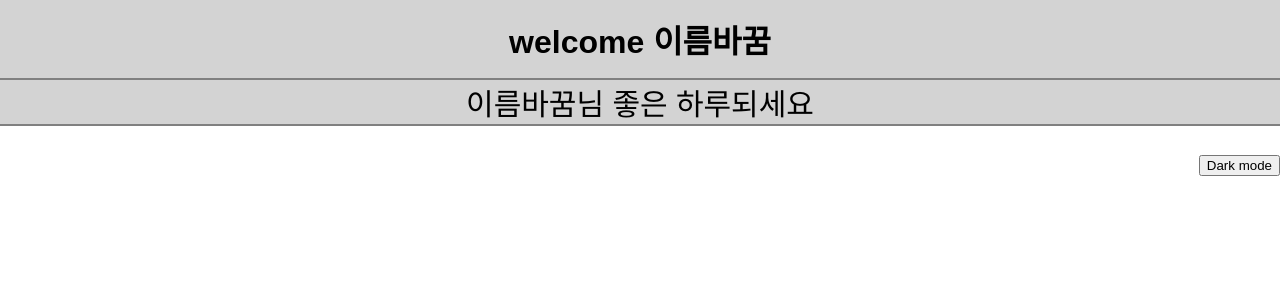
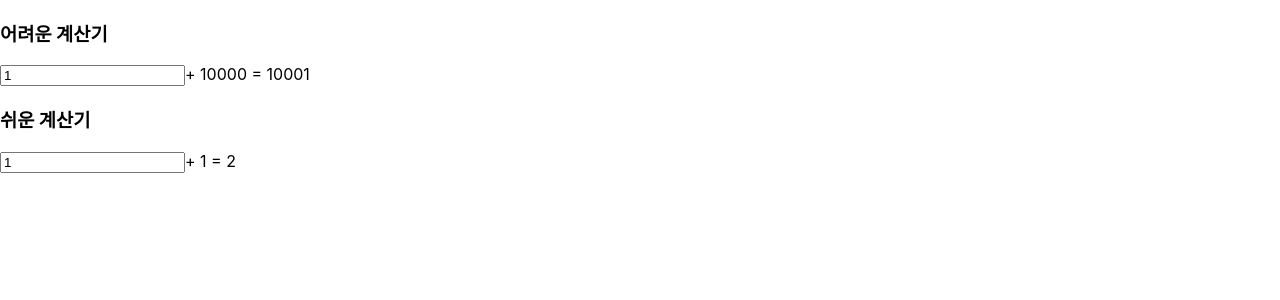
Before and after one commit to wmswmswms/react_study1, a React (Create React App) app: page / in a window 1280 px wide. Shown: the top 300 px of the page. Built offline with nearby package versions, Linux system fonts and the light colour scheme.

Commit message:
useMemo 기본

```diff
--- a/src/App.js
+++ b/src/App.js
@@ -1,24 +1,64 @@
-import './style1.css';
-import {useState,useRef, useEffect,useContext } from 'react';
-import { ThemeContext } from './context/ThemeContext';
-import { UseContext } from './context/UserContext';
-import Page from './componet/Page';
+//import './style1.css';
+import {useState,useRef, useEffect,useContext,useMemo } from 'react';
 
+
+const hardCalculator = (hardNumber)=>{
+  console.log('어려운 계산됨');
+  for(let i=0;i<=999999999;i++){
+
+  }
+  return hardNumber + 10000;
+}
+
+
+const easyCalculator = (easyNumber)=>{
+  console.log('쉬운 계산됨');
+  return easyNumber + 1;
+}
 
 
 function App() {
 
-  const [isDark, setIsdark] = useState(false);
+  const [hardNumber, setHardnumber] = useState(1);
+  const [easyNumber, seteasyNumber] = useState(1);
 
-  //contenxt 로 감싸주고 value에 useState 명을 지정하여 하위 컴포넌트 들 에서 사용 가능하게 해준다.
-  //props 를 사용하지 않아도 되므로 자식의 자식등등 하위컴포넌트 들에서 userContext 로 받아서 사용한다
-  //Provider value 에서 1개면 value 는 object형태로 해야됨. value 가 1개면 {} 2개면 {{}} 형태로
+
+  //useNemo 는 렌더링될때 처리 예외를 할 수 있다
+  //[hardNumber] 은 hardNumber 값이 변경될 때만 실행한다. [] 를 넣으면 최초 한번만 실행
+  const hardSum = useMemo(()=>{
+    return hardCalculator(hardNumber);
+  },[hardNumber]);
+
+  // const hardSum = hardCalculator(hardNumber);
+  const easyNum = easyCalculator(easyNumber);
+
   return (
-      <UseContext.Provider value={'이름바꿈'}>
-        <ThemeContext.Provider value={{isDark, setIsdark}}>
-          <Page isDark={isDark} setIsdark={setIsdark}></Page>
-        </ThemeContext.Provider>
-      </UseContext.Provider>
+      <div>
+        <h3>어려운 계산기</h3>
+        <input
+        type="number"
+        value={hardNumber}
+        onChange={(e)=>{
+          setHardnumber(parseInt(e.target.value));
+        }}
+        >
+        </input>
+        <span>+ 10000 = {hardSum}</span>
+
+
+        <h3>쉬운 계산기</h3>
+        <input
+        type="number"
+        value={easyNumber}
+        onChange={(e)=>{
+          seteasyNumber(parseInt(e.target.value));
+        }}
+        >
+        </input>
+        <span>+ 1 = {easyNum}</span>
+
+      </div>
+
   );
 }
 
```
